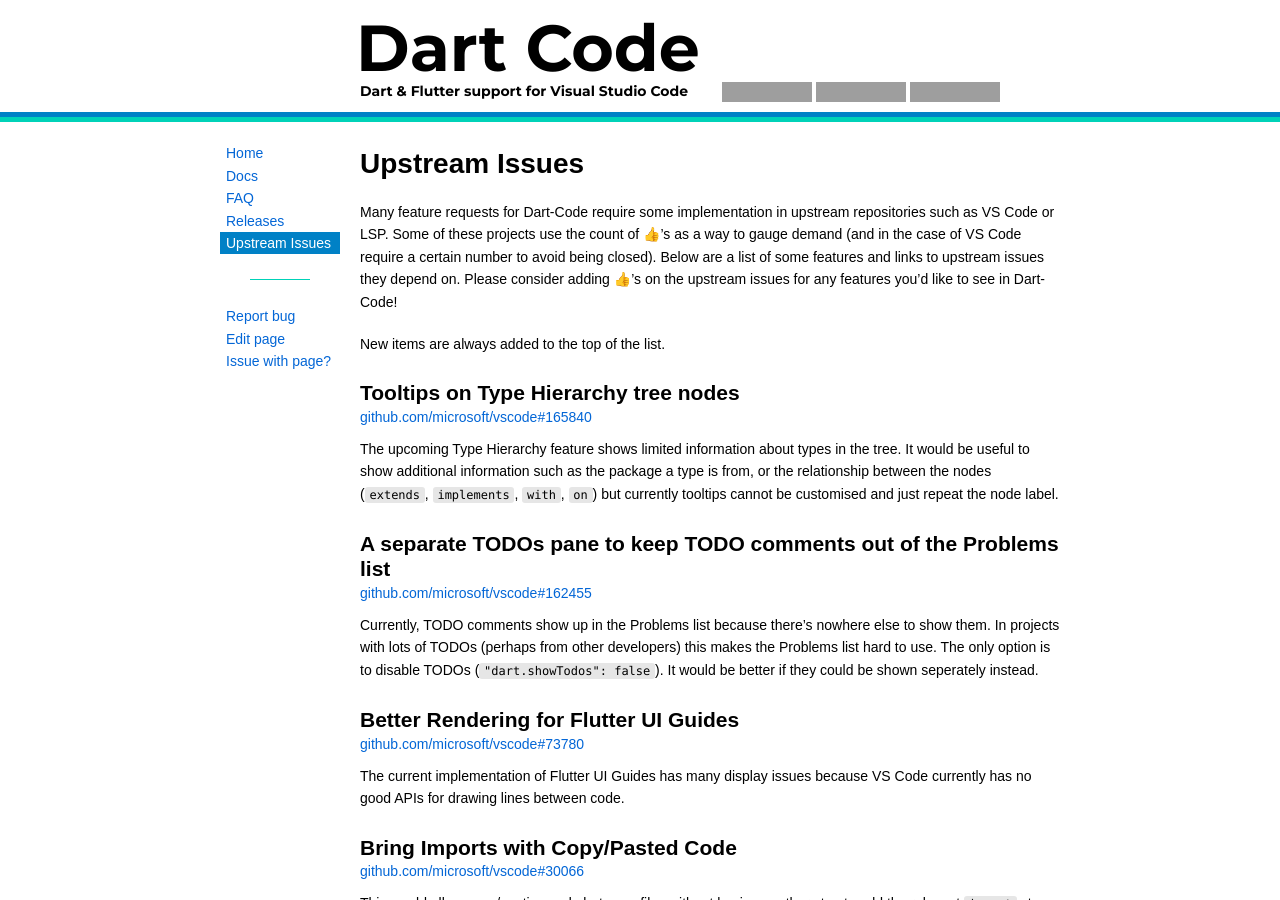
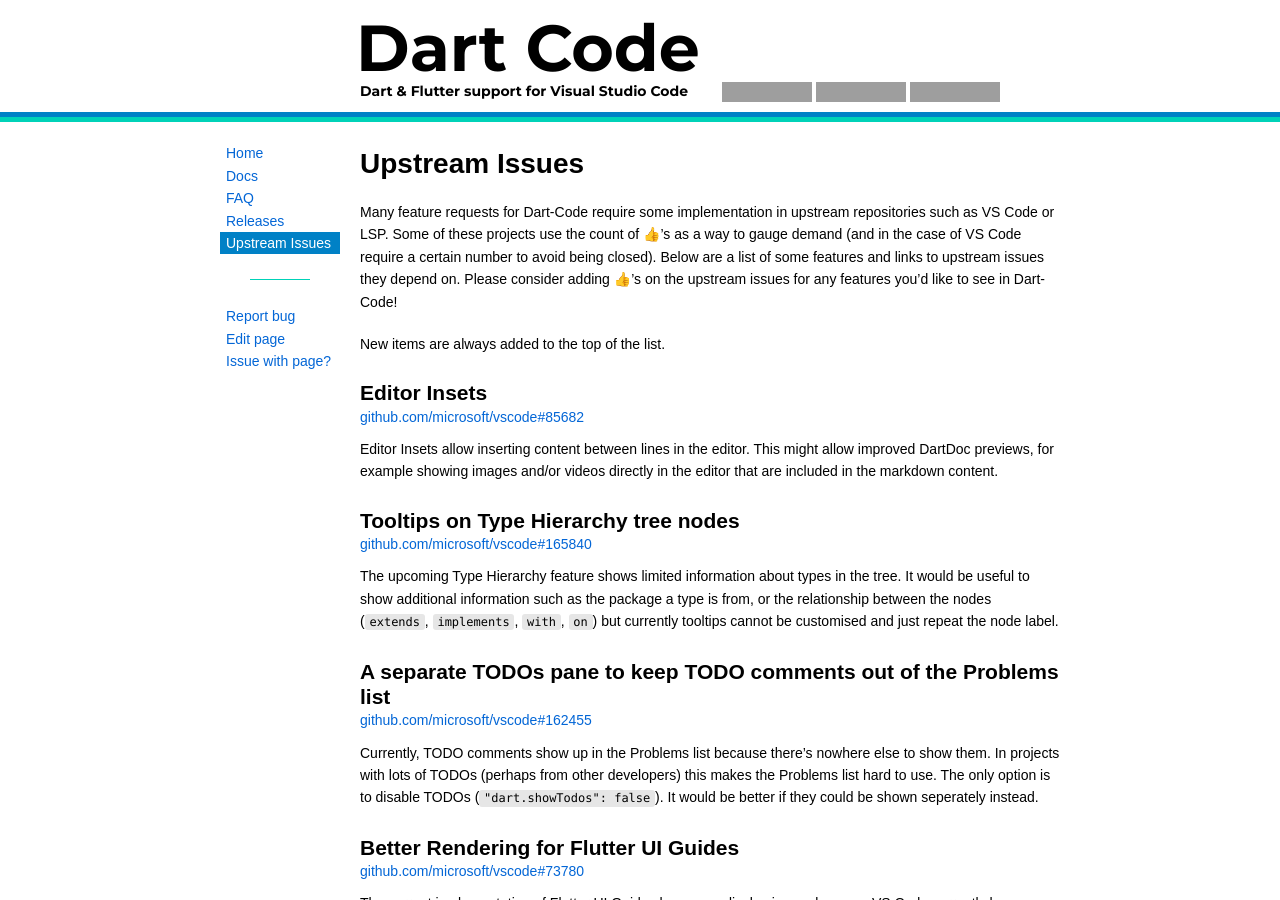
Before and after one commit to Dart-Code/Website, a Jekyll site: the page built from upstream-issues.md, in a window 1280 px wide and 900 px high. Built offline with Jekyll 4.4.1, drawn with Linux system fonts in a browser that asks for light colours; grey boxes are pictures that could not be loaded.

Commit message:
Add editor insets

```diff
--- a/upstream-issues.md
+++ b/upstream-issues.md
@@ -6,6 +6,13 @@
 Many feature requests for Dart-Code require some implementation in upstream repositories such as VS Code or LSP. Some of these projects use the count of 👍's as a way to gauge demand (and in the case of VS Code require a certain number to avoid being closed). Below are a list of some features and links to upstream issues they depend on. Please consider adding 👍's on the upstream issues for any features you'd like to see in Dart-Code!
 
 New items are always added to the top of the list.
+
+
+## Editor Insets
+
+[github.com/microsoft/vscode#85682](https://github.com/microsoft/vscode/issues/85682)
+
+Editor Insets allow inserting content between lines in the editor. This might allow improved DartDoc previews, for example showing images and/or videos directly in the editor that are included in the markdown content.
 
 
 ## Tooltips on Type Hierarchy tree nodes
```
